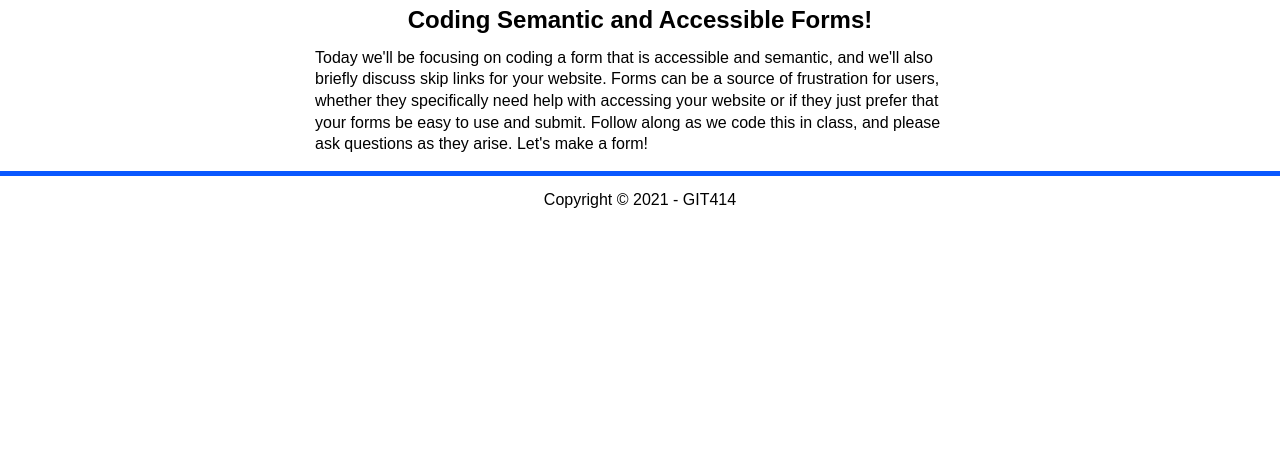
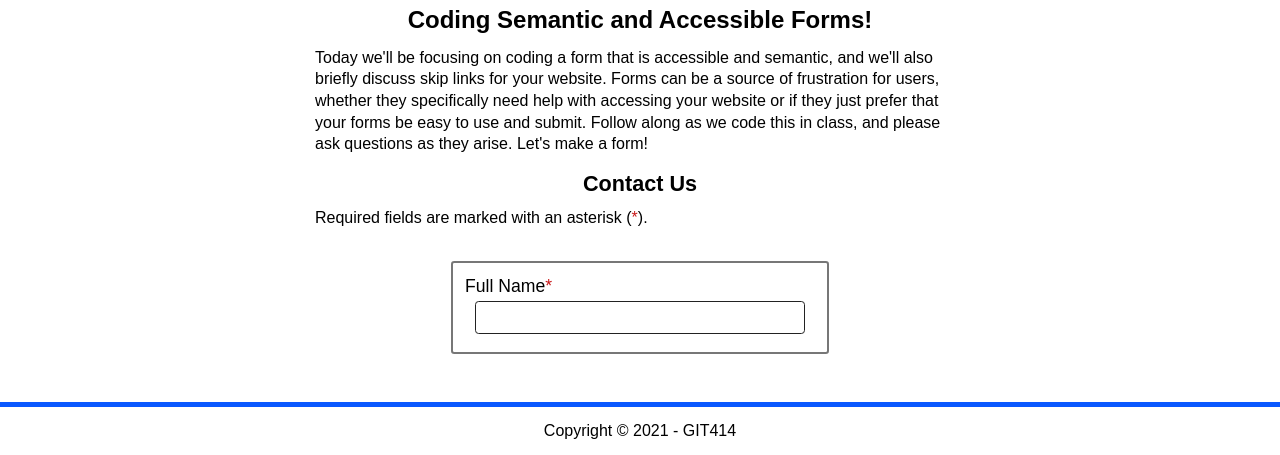
Before and after one commit to kos3150/form, a plain HTML site: page index.html in a window 1280 px wide. Shown: the part 508-963 px from the top of the page. Before the commit the page ends 800 px from the top, so only its background shows below. Drawn offline with Linux system fonts and the light colour scheme.

Commit message:
Update index.html add form action

```diff
--- a/index.html
+++ b/index.html
@@ -30,6 +30,16 @@
 
 <!-- 	-------- TO-DO: ADD FORM CODE HERE DURING CLASS, FOLLOW ALONG TO COMPLETE -------- -->
 		</article>
+		<section id="form">
+			<h3>Contact Us</h3>
+			<p>Required fields are marked with an asterisk (<span class="required">*</span>).</p>
+			<form action="https://wp.zybooks.com/form-viewer.php" method="POST" target="_blank">
+				<label for="my-name">Full Name<span class="required">*</span></label>
+				<input type="text" name="my-name" id="my-name" required>
+
+
+
+		</section>
 	</main>
 	<footer>
 		<p>Copyright &copy; 2021 - GIT414</p>
```
